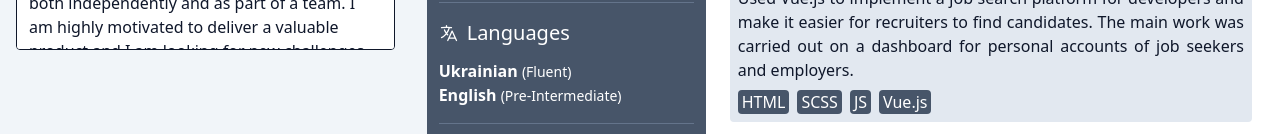
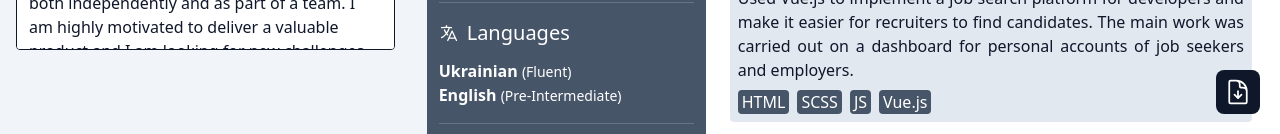
Before and after one commit to Grinch3214/resume-vue-3, a Vue app: page / in a window 1280 px wide. Shown: the part 666-800 px from the top of the page. Built offline with nearby package versions, Linux system fonts and the light colour scheme.

Commit message:
added print btn

```diff
--- a/src/components/TheResume.vue
+++ b/src/components/TheResume.vue
@@ -2,15 +2,32 @@
 	<section class="flex flex-row text-white bg-white" id="resume">
 		<AsideResume class="w-4/12 px-3 bg-slate-600" />
 		<MainResume class="w-8/12 pl-6 pr-3 pt-8 text-slate-900" />
+		<button class="rounded-lg bg-slate-900 p-2 fixed bottom-5 right-5" @click="printResume()">
+			<DocumentArrowDownIcon class="w-7 h-7"/>
+		</button>
 	</section>
 </template>
 
 <script setup>
-import { onMounted } from 'vue'
+import { useResumeStore } from '@/stores/resume'
 import AsideResume from './AsideResume.vue'
 import MainResume from './MainResume.vue'
 
-onMounted(() => {
-	console.log(document.getElementById('resume'))
-})
+import jsPDF from 'jspdf'
+import html2canvas from 'html2canvas'
+import { DocumentArrowDownIcon } from '@heroicons/vue/24/outline'
+
+const resume = useResumeStore()
+
+function printResume() {
+	document.getElementById('resume').setAttribute("style","width:1000px");
+
+	const filename = `${resume.infoStore.infoForm.fullName} Resume.pdf`
+	const a4Width  = 210.0015555555555  // paper Standard Width
+	const a4Height = 297.0000833333333 // paper Standard Height
+	const divWidth = document.getElementById('resume').offsetWidth
+
+	console.log(filename)
+}
+
 </script>
--- a/src/components/forms/MoreForm.vue
+++ b/src/components/forms/MoreForm.vue
@@ -67,7 +67,7 @@
 </template>
 
 <script setup>
-import { useResumeStore } from '@/stores/resume';
+import { useResumeStore } from '@/stores/resume'
 import { WrenchIcon, LanguageIcon, PlusIcon, PuzzlePieceIcon } from '@heroicons/vue/24/outline'
 import Vue3TagsInput from 'vue3-tags-input'
 import { LANGUAGES_LEVEL } from '@/constans'
```
